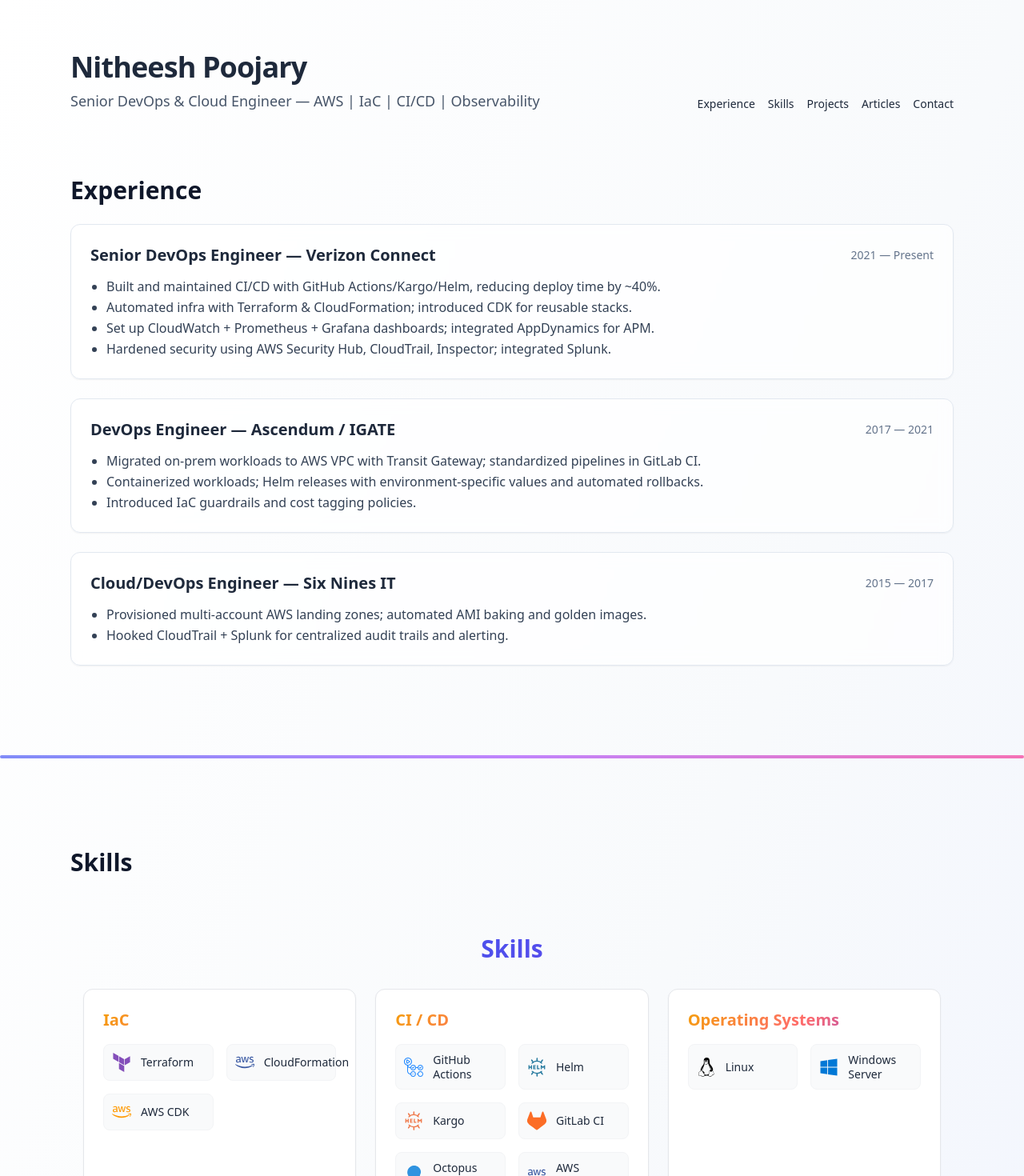
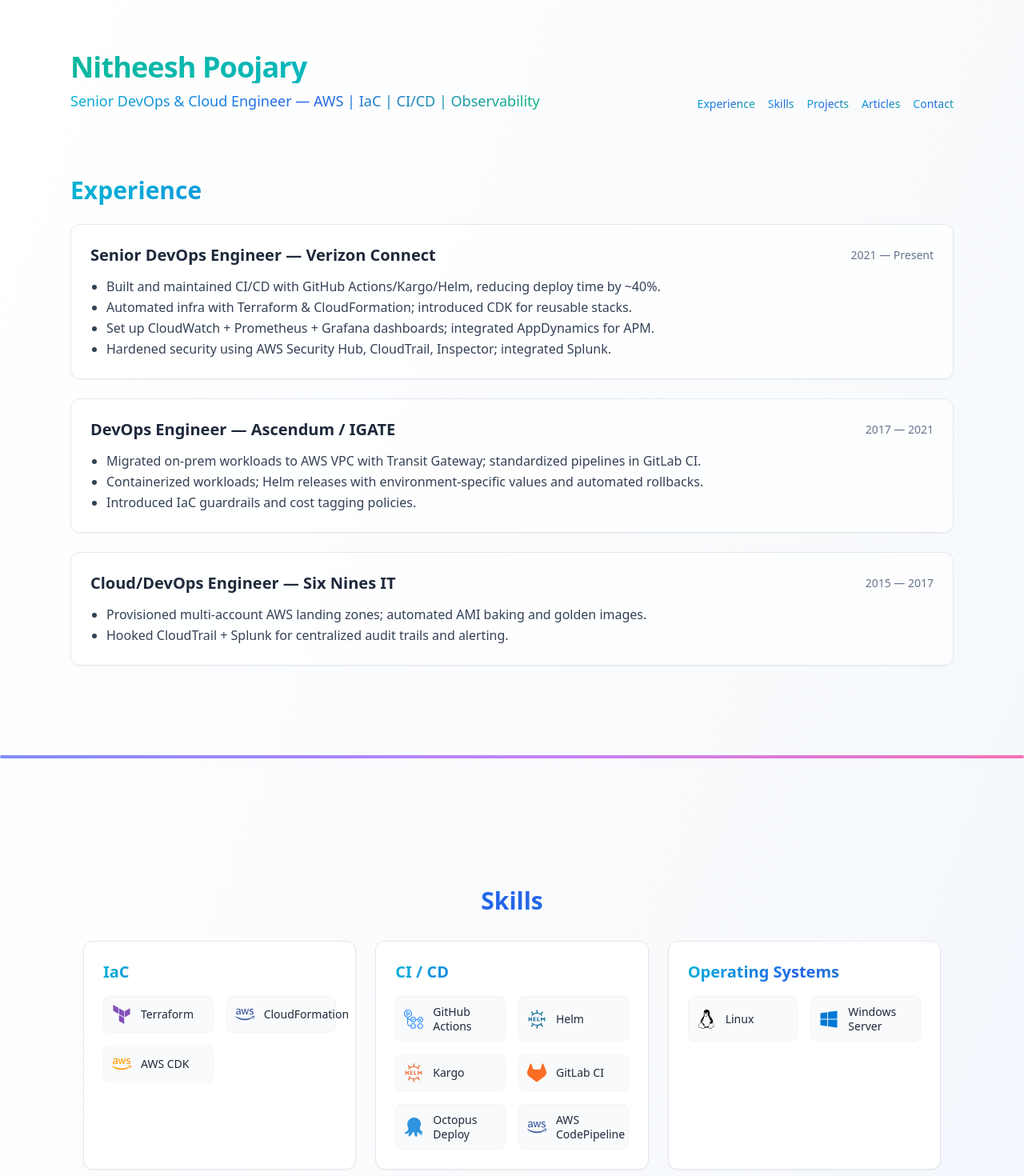
Before and after one commit to nitheeshp-irl/nitheeshp-portpolio, a React (Vite) app in the folder my-portfolio/: page / in a window 1280 px wide. Shown: the top 1470 px of the page at 80% size. Built offline with nearby package versions, Linux system fonts and the light colour scheme.

Commit message:
adding changes

```diff
--- a/my-portfolio/src/components/Portfolio.jsx
+++ b/my-portfolio/src/components/Portfolio.jsx
@@ -35,21 +35,21 @@
           className="flex flex-col md:flex-row md:items-end md:justify-between gap-6"
         >
           <div>
-            <h1 className="text-4xl font-extrabold tracking-tight">
+            <h1 className="text-4xl font-extrabold tracking-tight text-animate-gradient">
               Nitheesh Poojary
             </h1>
-            <p className="mt-2 text-lg text-slate-600">
+            <p className="mt-2 text-lg text-gradient-cool">
               Senior DevOps & Cloud Engineer — AWS | IaC | CI/CD | Observability
             </p>
           </div>
 
           {/* Quick Links top-right (like binyam.io style) */}
           <nav className="flex items-center gap-4 text-sm">
-            <a href="#experience" className="hover:underline">Experience</a>
-            <a href="#skills" className="hover:underline">Skills</a>
-            <a href="#projects" className="hover:underline">Projects</a>
-            <a href="#articles" className="hover:underline">Articles</a>
-            <a href="#contact" className="hover:underline">Contact</a>
+            <a href="#experience" className="hover:underline text-gradient-cool">Experience</a>
+            <a href="#skills" className="hover:underline text-gradient-cool">Skills</a>
+            <a href="#projects" className="hover:underline text-gradient-cool">Projects</a>
+            <a href="#articles" className="hover:underline text-gradient-cool">Articles</a>
+            <a href="#contact" className="hover:underline text-gradient-cool">Contact</a>
           </nav>
         </motion.div>
       </header>
@@ -58,7 +58,7 @@
       <section id="experience" className="max-w-6xl mx-auto px-6 py-12">
         <motion.h2
           {...fadeInUp}
-          className="text-3xl font-bold mb-6 text-slate-900"
+          className="text-3xl font-bold mb-6 text-gradient-cool"
         >
           Experience
         </motion.h2>
@@ -116,12 +116,6 @@
 
       {/* Skills SECOND (keeps your existing animated component) */}
       <section id="skills" className="max-w-6xl mx-auto px-6 py-12">
-        <motion.h2
-          {...fadeInUp}
-          className="text-3xl font-bold mb-6 text-slate-900"
-        >
-          Skills
-        </motion.h2>
         <Skills />
       </section>
 
@@ -131,7 +125,7 @@
       <section id="projects" className="max-w-6xl mx-auto px-6 py-12">
         <motion.h2
           {...fadeInUp}
-          className="text-3xl font-bold mb-6 text-slate-900"
+          className="text-3xl font-bold mb-6 text-gradient-cool"
         >
           Projects
         </motion.h2>
@@ -175,7 +169,7 @@
       <section id="articles" className="max-w-6xl mx-auto px-6 py-12">
         <motion.h2
           {...fadeInUp}
-          className="text-3xl font-bold mb-6 text-slate-900"
+          className="text-3xl font-bold mb-6 text-gradient-cool"
         >
           Articles
         </motion.h2>
@@ -239,7 +233,7 @@
         <div className="max-w-6xl mx-auto px-6">
           <motion.h2
             {...fadeInUp}
-            className="text-3xl font-bold mb-6 text-center text-slate-900"
+            className="text-3xl font-bold mb-6 text-center text-gradient-cool"
           >
             Get in Touch
           </motion.h2>
--- a/my-portfolio/src/components/Skills.jsx
+++ b/my-portfolio/src/components/Skills.jsx
@@ -100,7 +100,7 @@
   return (
     <section id="skills" className="py-12">
       <div className="container mx-auto px-4">
-        <h2 className="text-3xl font-bold mb-8 text-center text-gradient">Skills</h2>
+        <h2 className="text-3xl font-bold mb-8 text-center text-gradient-cool">Skills</h2>
 
         {/* Outer grid */}
         <div className="grid md:grid-cols-2 lg:grid-cols-3 gap-6">
@@ -109,7 +109,7 @@
               key={group.category}
               className="bg-white rounded-xl shadow-sm border border-gray-200 p-6 flex flex-col"
             >
-              <h3 className="text-xl font-semibold mb-4 text-gradient-warm">{group.category}</h3>
+              <h3 className="text-xl font-semibold mb-4 text-gradient-cool">{group.category}</h3>
 
               {/* Inner grid */}
               <div className="grid grid-cols-2 gap-4">
```
